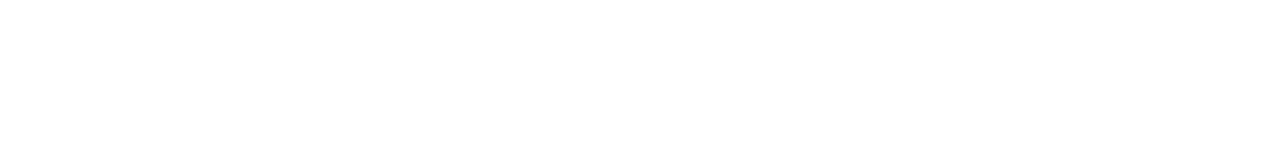
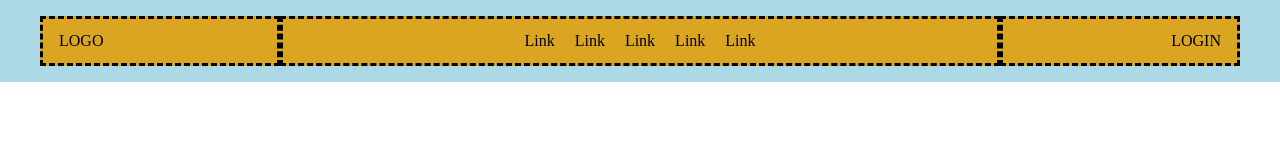
Before and after one commit to PaoloCardinale09/htmlcss-struttura-discord, a plain HTML site: page index.html in a window 1280 px wide. Drawn offline with Linux system fonts and the light colour scheme.

Commit message:
header complete

```diff
--- a/css/style.css
+++ b/css/style.css
@@ -0,0 +1,51 @@
+.bg-container {
+    background-color: #add8e6;
+    padding: 1rem;
+}
+
+header {
+    height: 50px;
+    background-color: #daa521;
+    margin: 20px;
+
+}
+
+.container-header {
+    align-items: center;
+}
+
+.dashed {
+    border: 3px dashed black;
+}
+
+.nav {
+
+    flex-grow: 1;
+    height: 50px;
+    display: flex;
+    justify-content: center;
+    align-items: center;
+
+}
+
+.logo,
+.login {
+    width: 20%;
+    height: 50px ;
+    display: flex;
+    align-items: center;
+    padding: 0 1rem;
+}
+
+.login {
+   justify-content: flex-end;
+}
+
+li > a {
+    margin: 0 10px;
+    color: black;
+}
+
+.nav > ul {
+    justify-content: center;
+}
--- a/css/utils.css
+++ b/css/utils.css
@@ -10,3 +10,15 @@
 	clear: both;
 	display: table;
 }
+
+.c-flex {
+	display: flex;
+}
+
+a {
+	text-decoration: none;
+}
+
+li {
+	list-style-type: none ;
+}
--- a/index.html
+++ b/index.html
@@ -12,8 +12,34 @@
 	<link rel="stylesheet" href="./css/style.css">
 </head>
 
-<body>
+<body >
+	<div class="bg-container ">
+		<header class="container">
 
+			<div class="container-header c-flex">
+				<div class="logo dashed">LOGO</div>
+				<div class="nav dashed">
+					<ul class="c-flex">
+						<li><a href="#">Link</a></li>
+						<li><a href="#">Link</a></li>
+						<li><a href="#">Link</a></li>
+						<li><a href="#">Link</a></li>
+						<li><a href="#">Link</a></li>
+					</ul>
+				</div>
+				<div class="login dashed">LOGIN</div>
+			</div>
+
+		</header>
+	</div>
+
+	<main>
+
+	</main>
+
+	<footer>
+
+	</footer>
 </body>
 
 </html>
```
